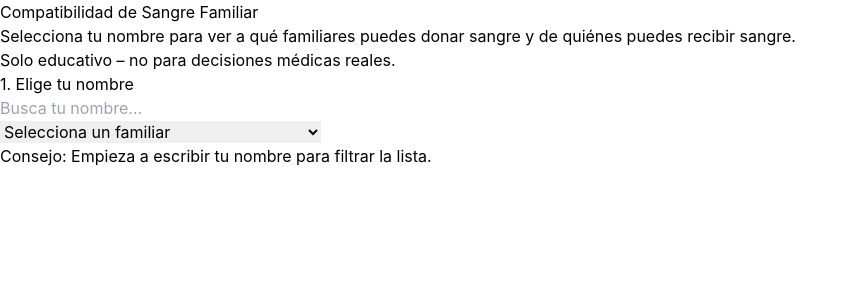
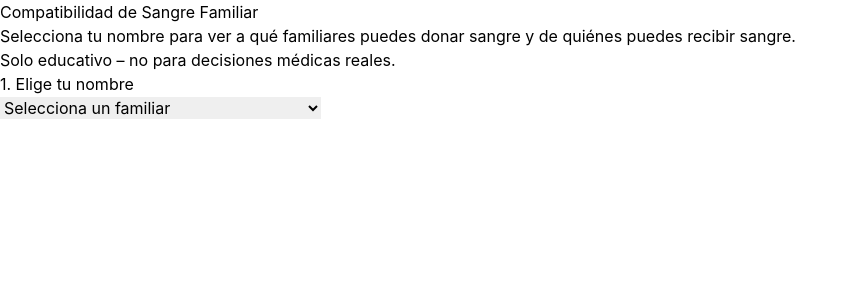
Before and after one commit to Danthemansquared/blood-type-app, a React (Vite) app: page / in a window 1280 px wide. Shown: the top 300 px of the page, without its empty margins (0-854 px from the left). Built offline with nearby package versions, Linux system fonts and the light colour scheme.

Commit message:
Eliminar campo de búsqueda y dejar solo el dropdown con todos los nombres

```diff
--- a/src/App.jsx
+++ b/src/App.jsx
@@ -100,8 +100,6 @@ function App() {
 
   const [selectedName, setSelectedName] = useState("");
 
-  const [search, setSearch] = useState("");
-
 
 
   const selectedMember = useMemo(
@@ -111,18 +109,6 @@ function App() {
     [selectedName]
 
   );
-
-
-
-  const searchResults = useMemo(() => {
-
-    if (!search.trim()) return familyMembers;
-
-    const q = search.toLowerCase();
-
-    return familyMembers.filter((m) => m.name.toLowerCase().includes(q));
-
-  }, [search]);
 
 
 
@@ -266,45 +252,9 @@ function App() {
 
 
 
-          {/* Search + Select */}
+          {/* Select */}
 
-          <div className="flex flex-col md:flex-row gap-3 md:items-center">
-
-            <div className="flex-1 relative">
-
-              <input
-
-                type="text"
-
-                placeholder="Busca tu nombre..."
-
-                value={search}
-
-                onChange={(e) => setSearch(e.target.value)}
-
-                className="w-full rounded-2xl bg-slate-800/80 border border-slate-700/70 px-4 py-2.5 text-sm outline-none focus:ring-2 focus:ring-red-500/80 focus:border-red-400 transition"
-
-              />
-
-              {search && (
-
-                <button
-
-                  onClick={() => setSearch("")}
-
-                  className="absolute right-3 top-1/2 -translate-y-1/2 text-xs text-slate-400 hover:text-slate-200 transition"
-
-                >
-
-                  Limpiar
-
-                </button>
-
-              )}
-
-            </div>
-
-
+          <div>
 
             <select
 
@@ -312,13 +262,13 @@ function App() {
 
               onChange={(e) => setSelectedName(e.target.value)}
 
-              className="w-full md:w-64 rounded-2xl bg-slate-800/80 border border-slate-700/70 px-4 py-2.5 text-sm outline-none focus:ring-2 focus:ring-red-500/80 focus:border-red-400 transition"
+              className="w-full rounded-2xl bg-slate-800/80 border border-slate-700/70 px-4 py-2.5 text-sm outline-none focus:ring-2 focus:ring-red-500/80 focus:border-red-400 transition"
 
             >
 
               <option value="">Selecciona un familiar</option>
 
-              {searchResults.map((member) => (
+              {familyMembers.map((member) => (
 
                 <option key={member.name} value={member.name}>
 
@@ -331,16 +281,6 @@ function App() {
             </select>
 
           </div>
-
-
-
-          {/* Little hint */}
-
-          <p className="text-xs text-slate-400">
-
-            Consejo: Empieza a escribir tu nombre para filtrar la lista.
-
-          </p>
 
         </motion.section>
 
```
